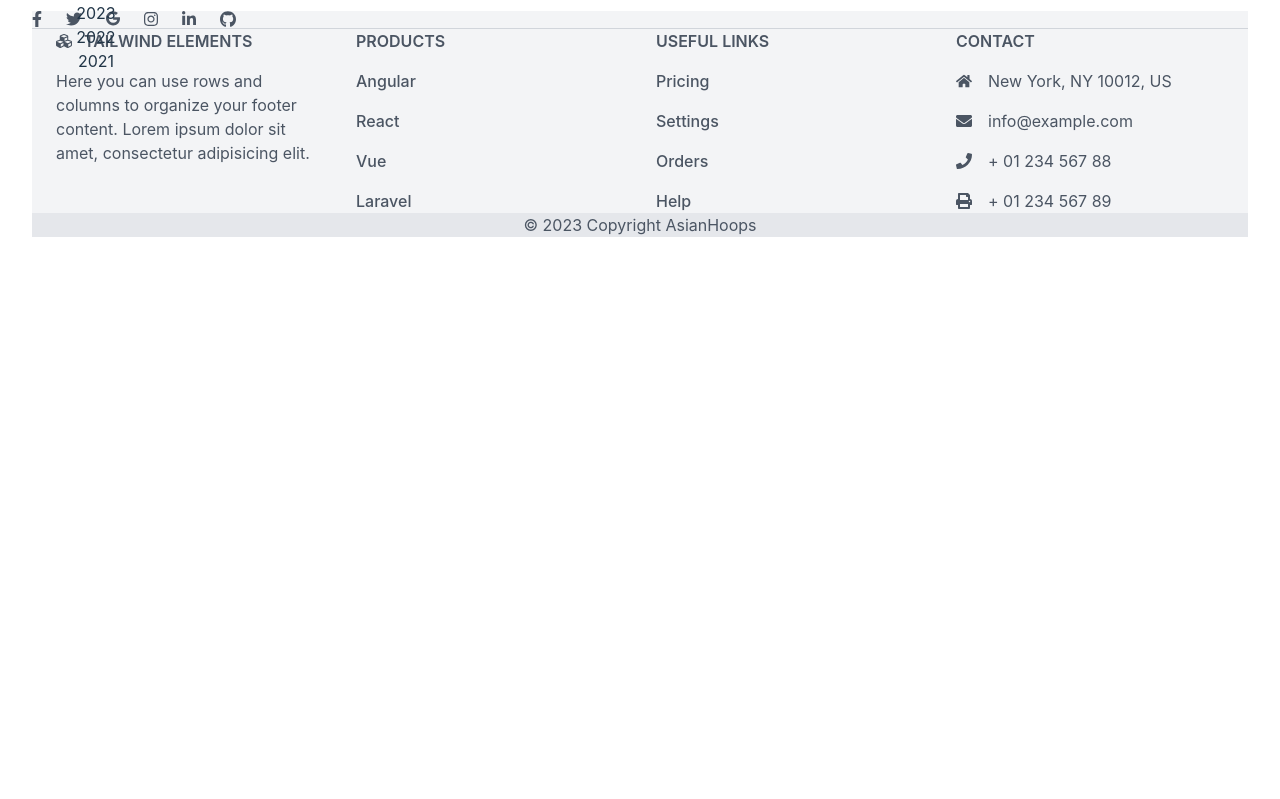
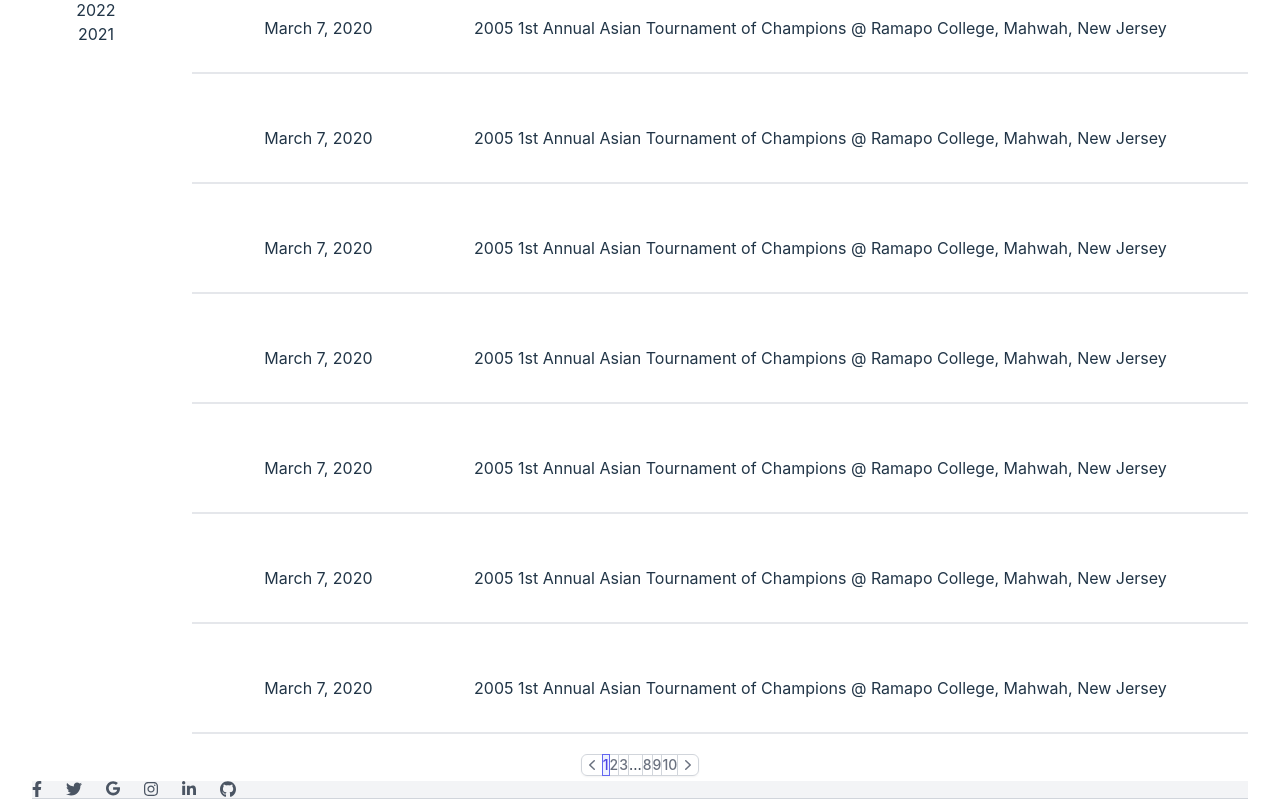
Before and after one commit to wthwang38/asianhoops, a React (Vite) app: page /blogs in a window 1280 px wide. Shown: the part 504-1303 px from the top of the page. Before the commit the page ends 800 px from the top, so only its background shows below. Built offline with nearby package versions, Linux system fonts and the light colour scheme.

Commit message:
sticky sidebar and pagination layout

```diff
--- a/src/Blogs.jsx
+++ b/src/Blogs.jsx
@@ -5,7 +5,7 @@
         Blog
       </div>
       <div className="all content">
-        <div className="side bar mt-4 w-100 fixed">
+        <div className="side bar mt-4 w-100 sticky top-3 float-left">
           <div className="border-b-2 pb-lg">
             <h2 className="font-bold">By Tournaments</h2>
             <p>Summer Nights</p>
@@ -34,8 +34,85 @@
               <h3>2005 1st Annual Asian Tournament of Champions @ Ramapo College, Mahwah, New Jersey</h3>
             </div>
           </div>
+          <div className="grid grid-cols-5 gap-3 mt-5 mb-5 border-b-2 p-sm">
+            <div className="date">
+              <h2>March 7, 2020</h2>
+            </div>
+            <div className="col-span-4">
+              <h3>2005 1st Annual Asian Tournament of Champions @ Ramapo College, Mahwah, New Jersey</h3>
+            </div>
+          </div>
+          <div className="grid grid-cols-5 gap-3 mt-5 mb-5 border-b-2 p-sm">
+            <div className="date">
+              <h2>March 7, 2020</h2>
+            </div>
+            <div className="col-span-4">
+              <h3>2005 1st Annual Asian Tournament of Champions @ Ramapo College, Mahwah, New Jersey</h3>
+            </div>
+          </div>
+          <div className="grid grid-cols-5 gap-3 mt-5 mb-5 border-b-2 p-sm">
+            <div className="date">
+              <h2>March 7, 2020</h2>
+            </div>
+            <div className="col-span-4">
+              <h3>2005 1st Annual Asian Tournament of Champions @ Ramapo College, Mahwah, New Jersey</h3>
+            </div>
+          </div>
+          <div className="grid grid-cols-5 gap-3 mt-5 mb-5 border-b-2 p-sm">
+            <div className="date">
+              <h2>March 7, 2020</h2>
+            </div>
+            <div className="col-span-4">
+              <h3>2005 1st Annual Asian Tournament of Champions @ Ramapo College, Mahwah, New Jersey</h3>
+            </div>
+          </div>
+          <div className="grid grid-cols-5 gap-3 mt-5 mb-5 border-b-2 p-sm">
+            <div className="date">
+              <h2>March 7, 2020</h2>
+            </div>
+            <div className="col-span-4">
+              <h3>2005 1st Annual Asian Tournament of Champions @ Ramapo College, Mahwah, New Jersey</h3>
+            </div>
+          </div>
+          <div className="grid grid-cols-5 gap-3 mt-5 mb-5 border-b-2 p-sm">
+            <div className="date">
+              <h2>March 7, 2020</h2>
+            </div>
+            <div className="col-span-4">
+              <h3>2005 1st Annual Asian Tournament of Champions @ Ramapo College, Mahwah, New Jersey</h3>
+            </div>
+          </div>
+          <div className="grid grid-cols-5 gap-3 mt-5 mb-5 border-b-2 p-sm">
+            <div className="date">
+              <h2>March 7, 2020</h2>
+            </div>
+            <div className="col-span-4">
+              <h3>2005 1st Annual Asian Tournament of Champions @ Ramapo College, Mahwah, New Jersey</h3>
+            </div>
+          </div>
         </div>
       </div>
+      <nav className="isolate inline-flex -space-x-px rounded-md shadow-sm" aria-label="Pagination">
+        <a href="#" className="relative inline-flex items-center rounded-l-md border border-gray-300 bg-white px-2 py-2 text-sm font-medium text-gray-500 hover:bg-gray-50 focus:z-20">
+          <span className="sr-only">Previous</span>
+          <svg className="h-5 w-5" xmlns="http://www.w3.org/2000/svg" viewBox="0 0 20 20" fill="currentColor" aria-hidden="true">
+            <path fill-rule="evenodd" d="M12.79 5.23a.75.75 0 01-.02 1.06L8.832 10l3.938 3.71a.75.75 0 11-1.04 1.08l-4.5-4.25a.75.75 0 010-1.08l4.5-4.25a.75.75 0 011.06.02z" clip-rule="evenodd" />
+          </svg>
+        </a>
+        <a href="#" aria-current="page" className="relative z-10 inline-flex items-center border border-indigo-500 bg-indigo-50 px-4 py-2 text-sm font-medium text-indigo-600 focus:z-20">1</a>
+        <a href="#" className="relative inline-flex items-center border border-gray-300 bg-white px-4 py-2 text-sm font-medium text-gray-500 hover:bg-gray-50 focus:z-20">2</a>
+        <a href="#" className="relative hidden items-center border border-gray-300 bg-white px-4 py-2 text-sm font-medium text-gray-500 hover:bg-gray-50 focus:z-20 md:inline-flex">3</a>
+        <span className="relative inline-flex items-center border border-gray-300 bg-white px-4 py-2 text-sm font-medium text-gray-700">...</span>
+        <a href="#" className="relative hidden items-center border border-gray-300 bg-white px-4 py-2 text-sm font-medium text-gray-500 hover:bg-gray-50 focus:z-20 md:inline-flex">8</a>
+        <a href="#" className="relative inline-flex items-center border border-gray-300 bg-white px-4 py-2 text-sm font-medium text-gray-500 hover:bg-gray-50 focus:z-20">9</a>
+        <a href="#" className="relative inline-flex items-center border border-gray-300 bg-white px-4 py-2 text-sm font-medium text-gray-500 hover:bg-gray-50 focus:z-20">10</a>
+        <a href="#" className="relative inline-flex items-center rounded-r-md border border-gray-300 bg-white px-2 py-2 text-sm font-medium text-gray-500 hover:bg-gray-50 focus:z-20">
+          <span className="sr-only">Next</span>
+          <svg className="h-5 w-5" xmlns="http://www.w3.org/2000/svg" viewBox="0 0 20 20" fill="currentColor" aria-hidden="true">
+            <path fill-rule="evenodd" d="M7.21 14.77a.75.75 0 01.02-1.06L11.168 10 7.23 6.29a.75.75 0 111.04-1.08l4.5 4.25a.75.75 0 010 1.08l-4.5 4.25a.75.75 0 01-1.06-.02z" clip-rule="evenodd" />
+          </svg>
+        </a>
+      </nav>
       </div>
     )
 }
```
